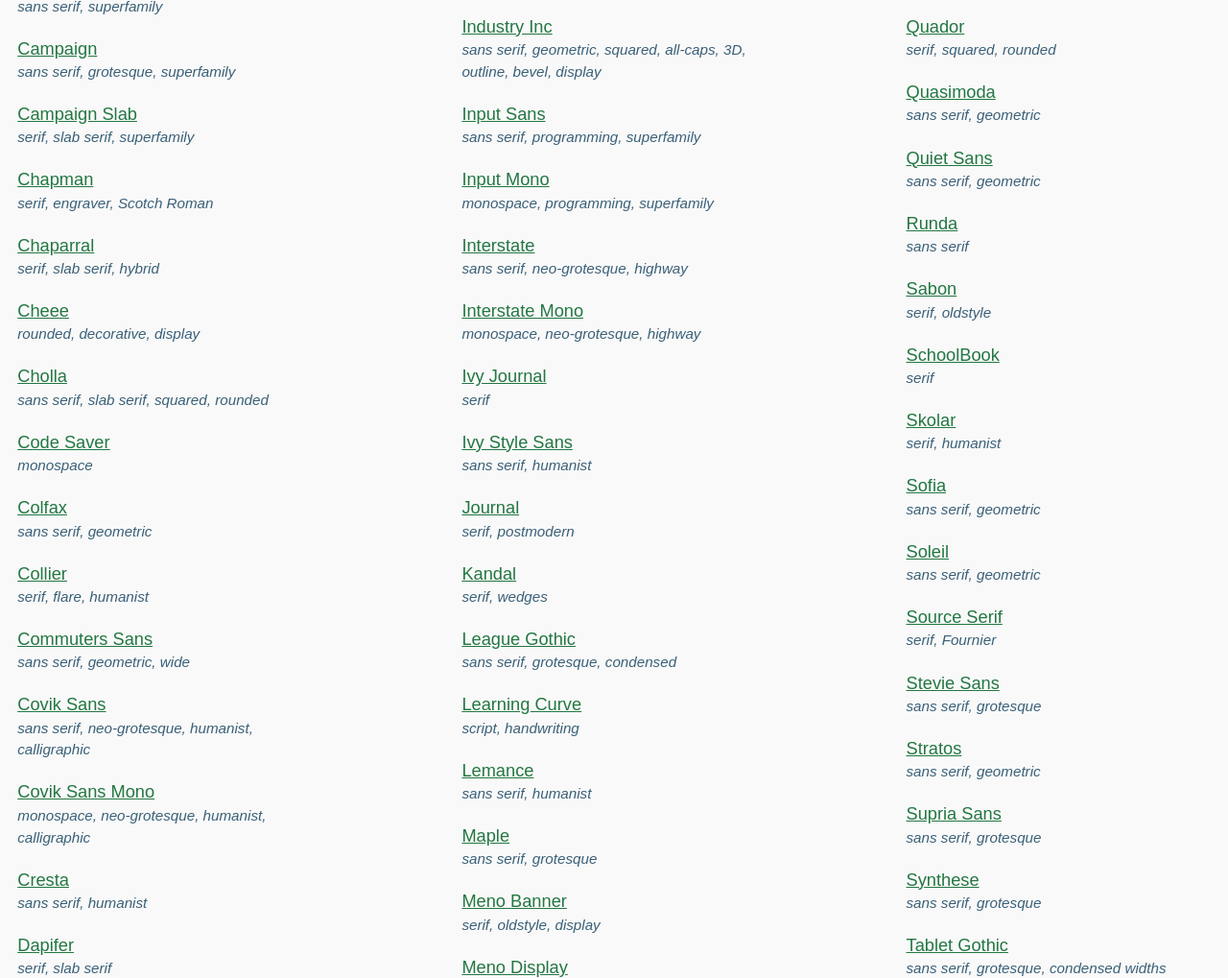
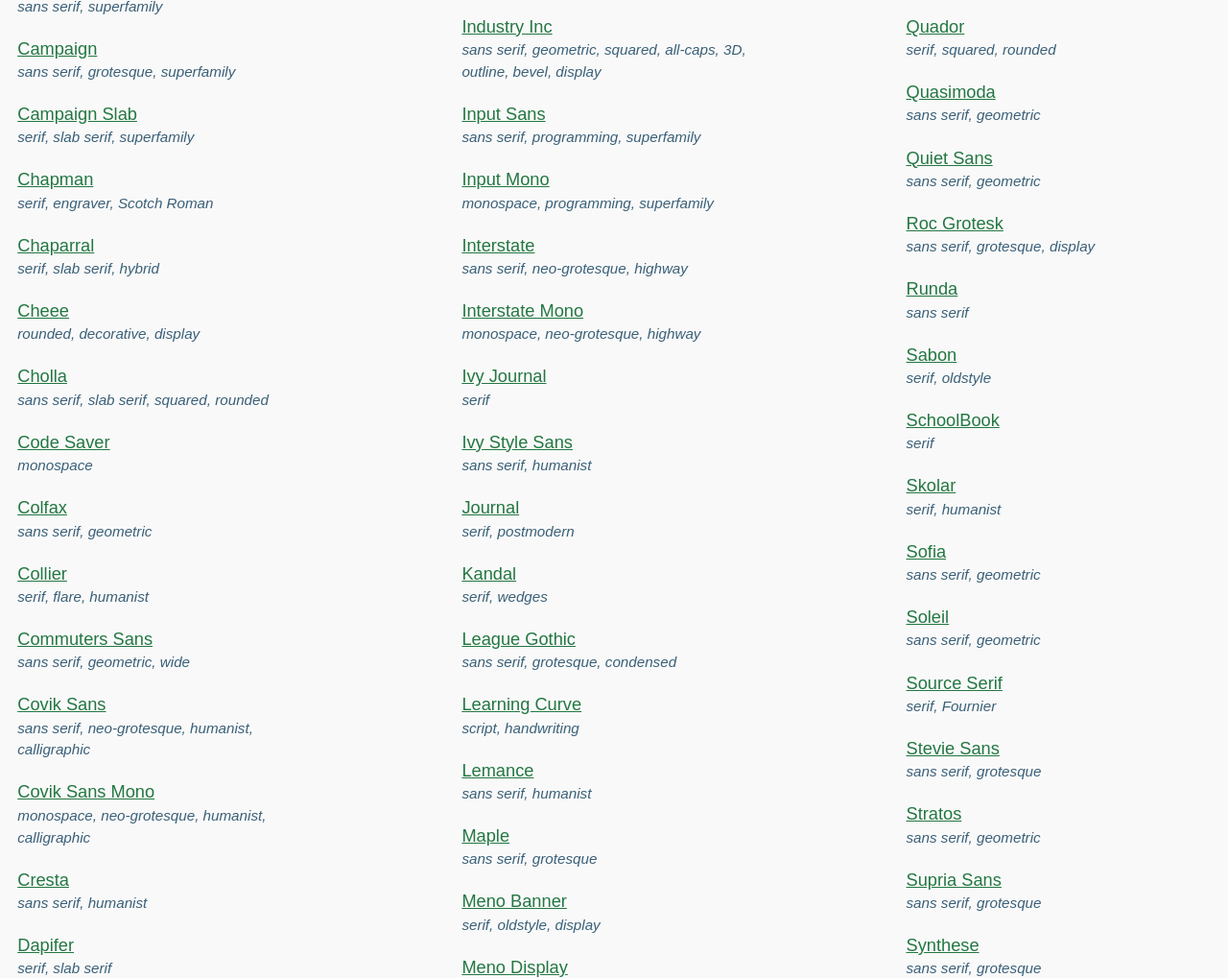
Before and after one commit to nsmsn/typotown-v0, a plain HTML site: page adobe-fonts.html in a window 1280 px wide. Shown: the part 2451-3470 px from the top of the page at 96% size. Drawn offline with Linux system fonts and the light colour scheme; a web font is replaced by a local one.

Commit message:
Roc Grotesk
Yet another grotesque sans serif

```diff
--- a/adobe-fonts.html
+++ b/adobe-fonts.html
@@ -421,6 +421,9 @@
   <li><a href="https://fonts.adobe.com/fonts/quiet-sans">Quiet Sans</a>
     <small class="meta">sans serif, geometric</small></li>
 
+  <li><a href="https://fonts.adobe.com/fonts/roc-grotesk">Roc Grotesk</a>
+      <small class="meta">sans serif, grotesque, display</small></li>
+
   <li><a href="https://fonts.adobe.com/fonts/runda">Runda</a>
     <small class="meta">sans serif</small></li>
 
```
